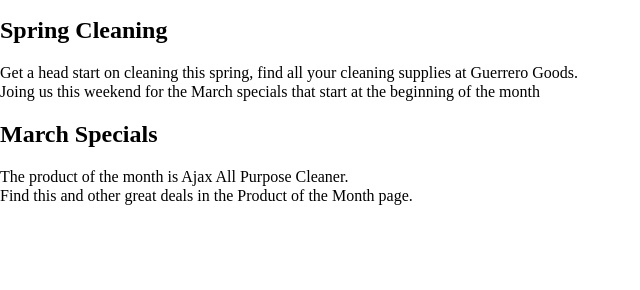
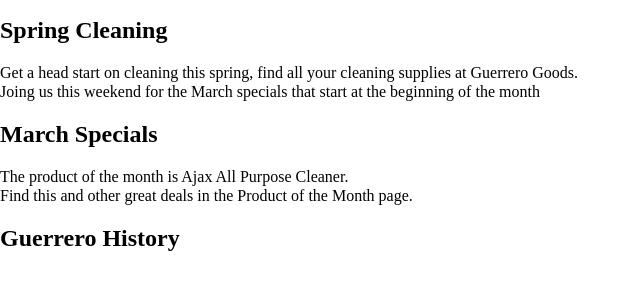
Before and after one commit to Beatriz-G/swapmeet, a plain HTML site: page index.html in a window 1280 px wide. Shown: the part 242-532 px from the top of the page, without its empty margins (0-640 px from the left). Drawn offline with Linux system fonts and the light colour scheme.

Commit message:
Added changes to html

```diff
--- a/index.html
+++ b/index.html
@@ -44,6 +44,11 @@
                     the Month page.
                 </p>
             </div>
+            <div class="about">
+                <h2>Guerrero History</h2>
+                <p>
+                </p>
+            </div>
         </main
         <footer>
 
```
